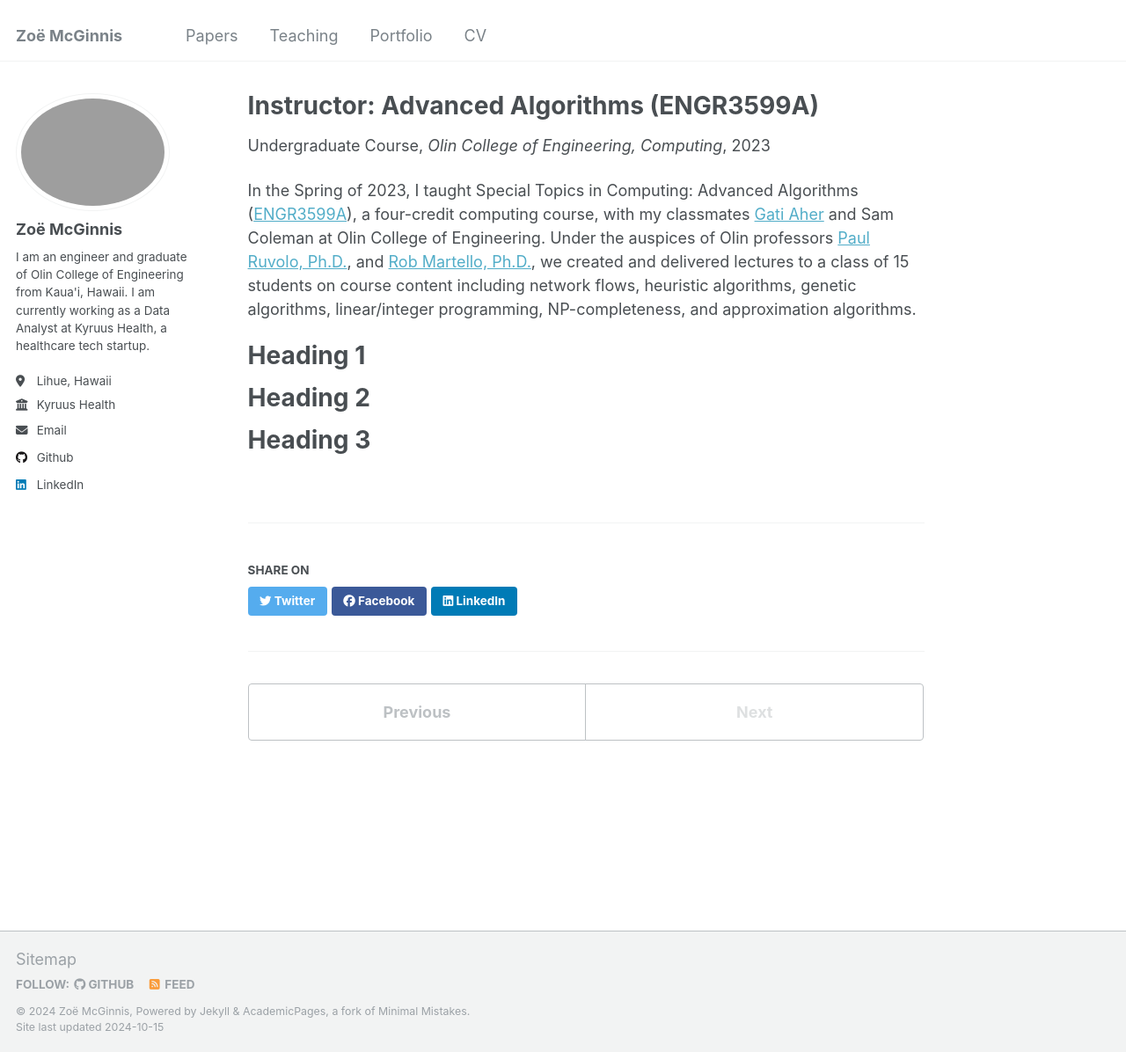
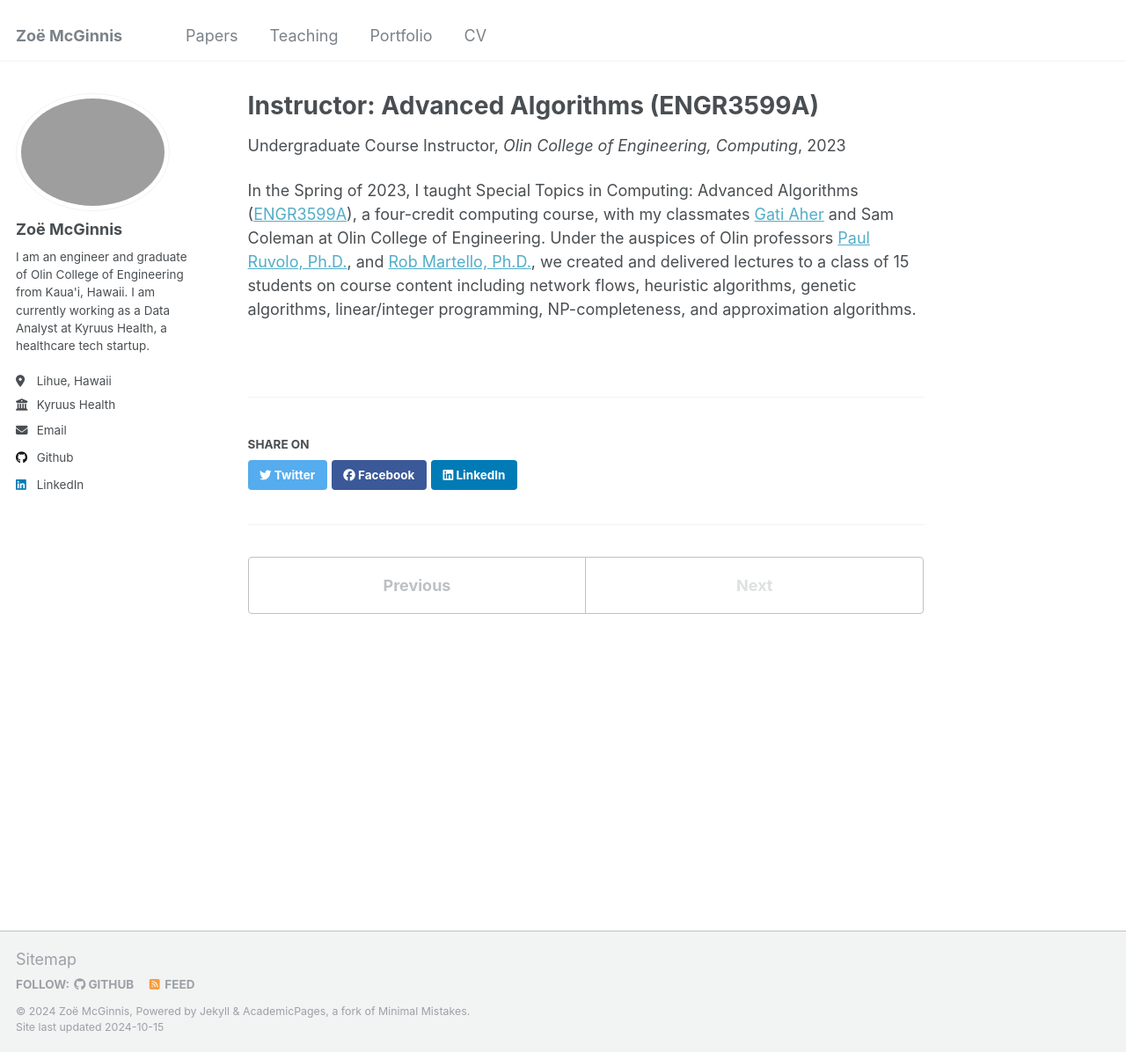
Before and after one commit to Mickmcginnis/zmcginnis, a Jekyll site: the page built from _teaching/2023-spring-teaching-1.md, in a window 1280 px wide and 1196 px high. Shown: the whole window at 88% size. Built offline with Jekyll 4.4.1, drawn with Linux system fonts in a browser that asks for light colours.

Commit message:
Update teaching experience types

```diff
--- a/_teaching/2023-spring-teaching-1.md
+++ b/_teaching/2023-spring-teaching-1.md
@@ -1,7 +1,7 @@
 ---
 title: "Instructor: Advanced Algorithms (ENGR3599A)"
 collection: teaching
-type: "Undergraduate Course"
+type: "Undergraduate Course Instructor"
 permalink: /teaching/2023-spring-teaching-1
 venue: "Olin College of Engineering, Computing"
 date: 2023-01-01
@@ -9,12 +9,3 @@ location: "Needham, MA"
 ---
 
 In the Spring of 2023, I taught Special Topics in Computing: Advanced Algorithms ([ENGR3599A](https://www.olin.edu/node/6206)), a four-credit computing course, with my classmates [Gati Aher](https://gatiaher.github.io/) and Sam Coleman at Olin College of Engineering. Under the auspices of Olin professors [Paul Ruvolo, Ph.D.](https://www.olin.edu/bios/paul-ruvolo), and [Rob Martello, Ph.D.](https://www.olin.edu/bios/robert-martello), we created and delivered lectures to a class of 15 students on course content including network flows, heuristic algorithms, genetic algorithms, linear/integer programming, NP-completeness, and approximation algorithms.
-
-Heading 1
-======
-
-Heading 2
-======
-
-Heading 3
-======
```
Also changed, not shown: _teaching/2021-spring-course-assistant-1.md (+1 -1 lines), _teaching/2022-fall-course-assistant-1.md (+1 -1 lines), _teaching/2023-spring-course-assistant-1.md (+1 -1 lines).
